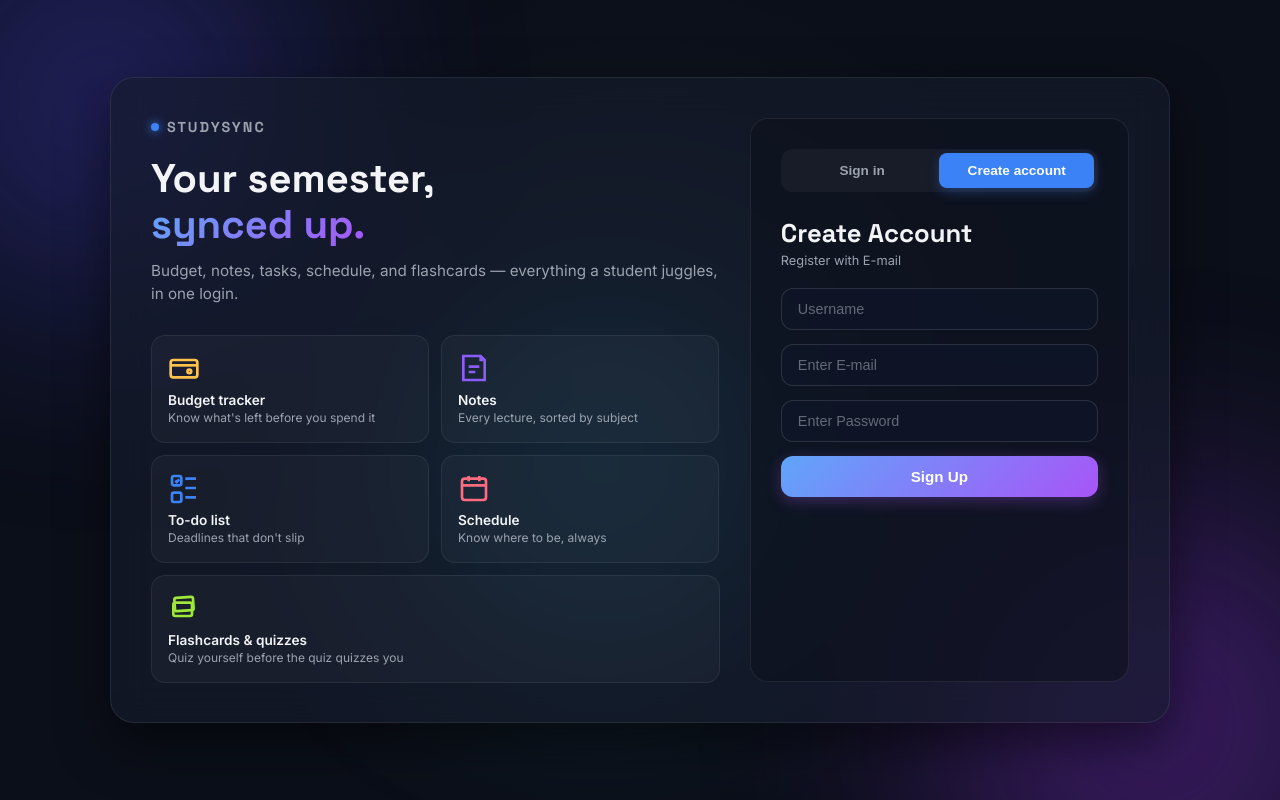
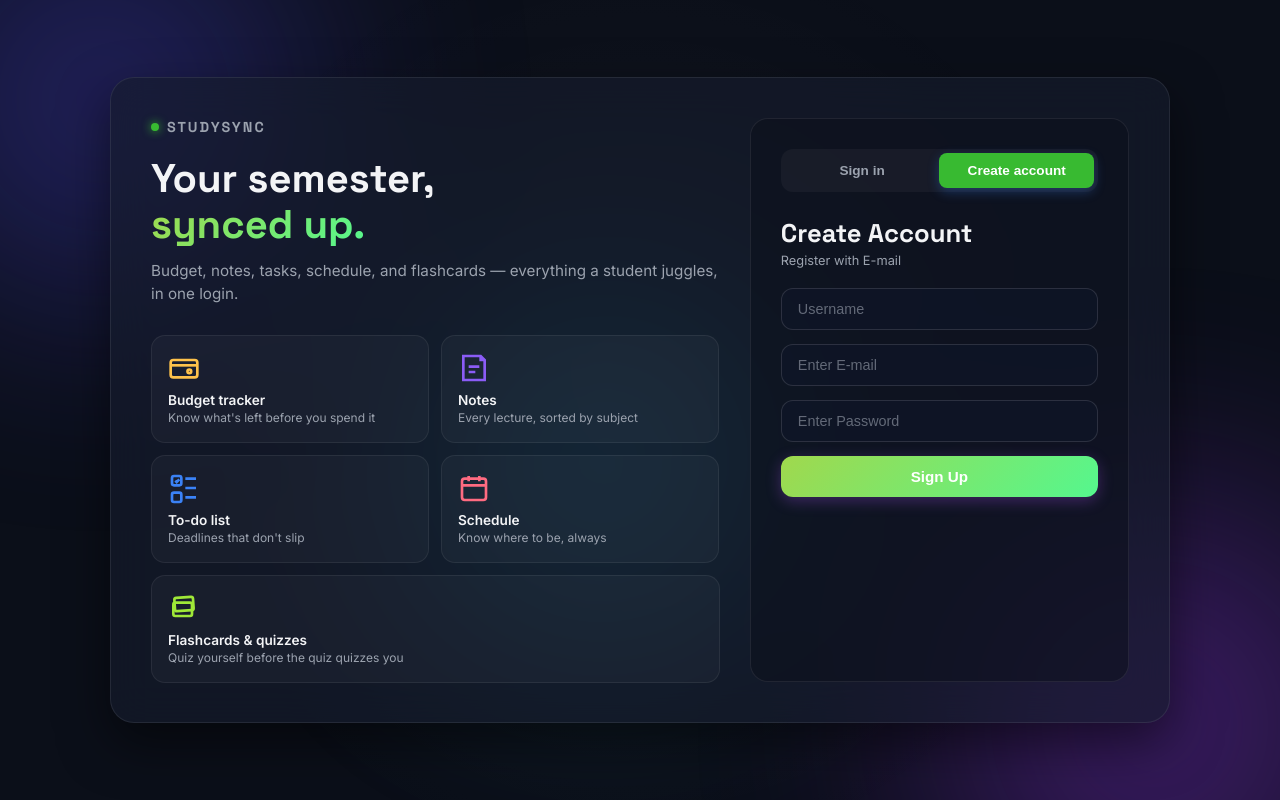
Before and after one commit to StudySyncTeam/Initial-StudySync-project, a Flask app: page /register in a window 1280 px wide. Run offline with Flask 3, Linux system fonts and the light colour scheme.

Commit message:
modify style

```diff
--- a/static/css/style.css
+++ b/static/css/style.css
@@ -13,8 +13,8 @@
     --card-border: rgba(255, 255, 255, 0.08);
     --text-primary: #f3f4f6;
     --text-secondary: #9ca3af;
-    --accent-blue: #3b82f6;
-    --accent-gradient: linear-gradient(135deg, #60a5fa 0%, #a855f7 100%);
+    --accent-blue: #38ba31;
+    --accent-gradient: linear-gradient(135deg, #a0d84d 0%, #55f78e 100%);
     --input-bg: rgba(15, 23, 42, 0.6);
     --input-border: rgba(255, 255, 255, 0.12);
     --radius-lg: 18px;
```
